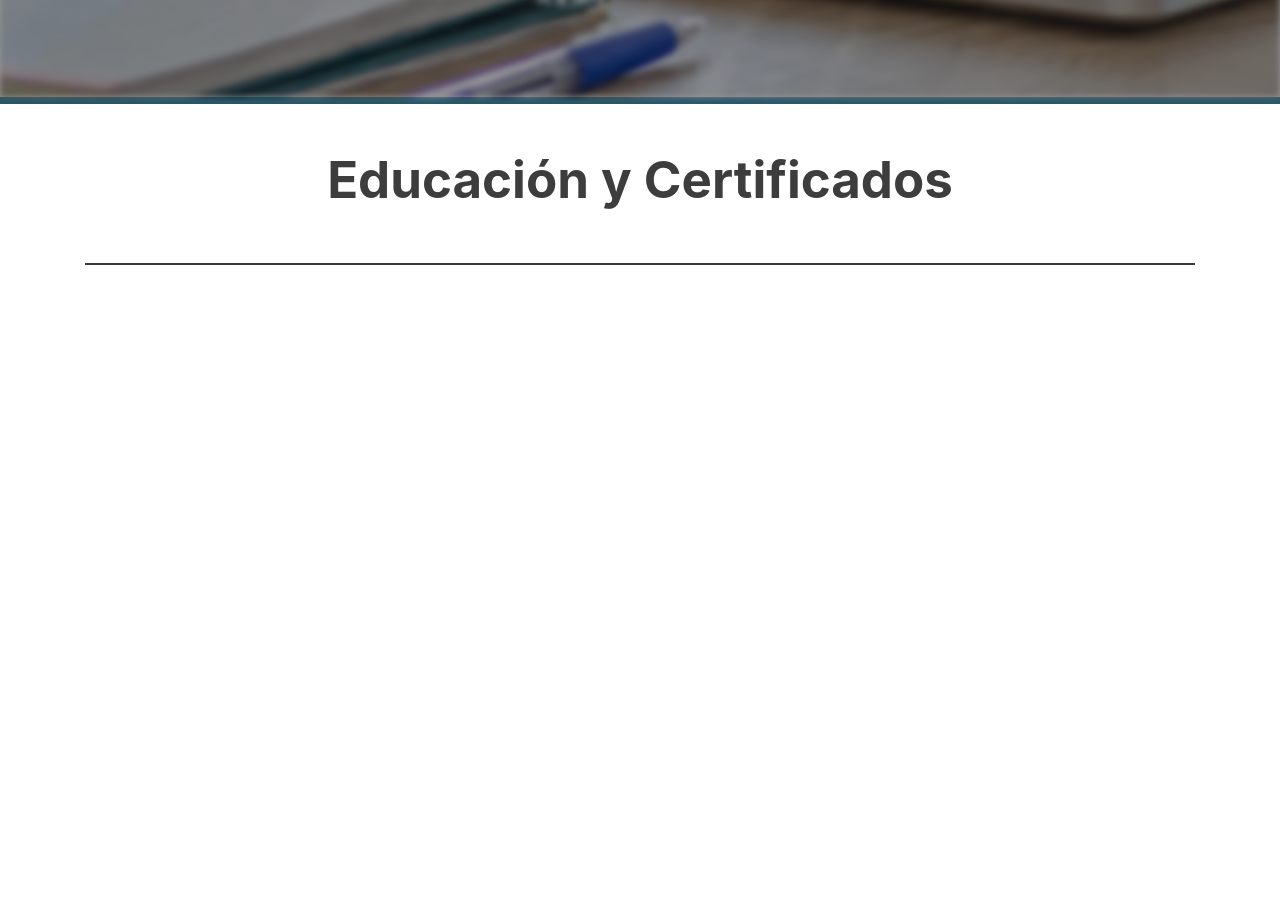
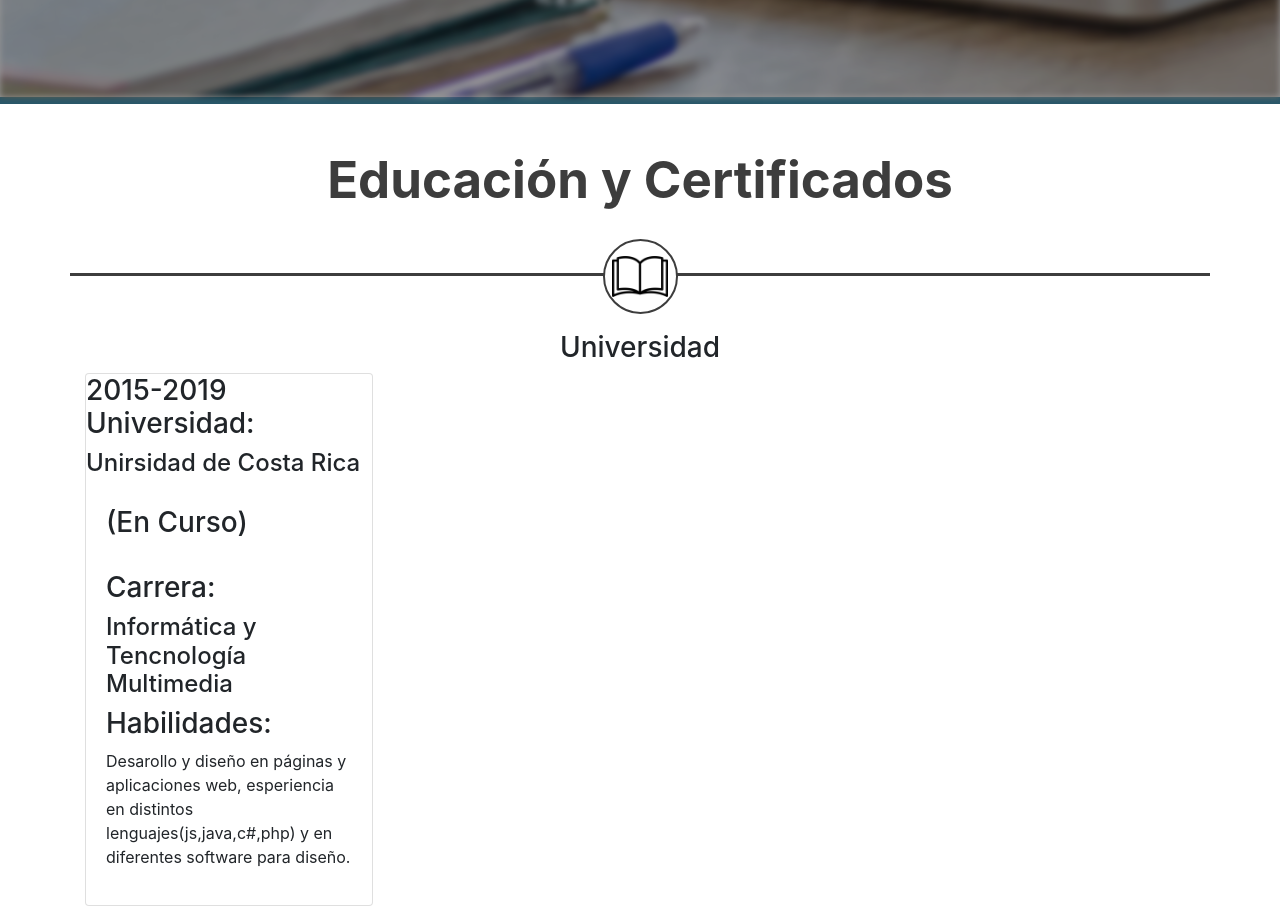
Before and after one commit to Enriquealfaro/Enriquealfaro.github.io, a plain HTML site: page index.html in a window 1280 px wide. Shown: the part 705-1611 px from the top of the page. Before the commit the page ends 1015 px from the top, so only its background shows below. Drawn offline with nearby package versions, Linux system fonts and the light colour scheme.

Commit message:
avance el la seccion de educacion, titulo y adornos con icono

```diff
--- a/css/style.css
+++ b/css/style.css
@@ -108,17 +108,29 @@ ul#underline li a {
     font-weight: bold;
     color: #3D3D3D;
     padding-top: 45px;
-    padding-bottom: 45px;
+    padding-bottom: 55px;
 }
 
 .division {
     width: 100%;
-    height: 2px;
+    height: 3px;
     background-color: #3D3D3D;
-    margin-bottom: 45px;
+    margin-bottom: 55px;
 }
 
-.section img {
-    width: 50px;
+.bloque-decoration {
+    background-color: white;
+    position: relative;
+    top: -34px;
+    width: 75px;
+    height: 75px;
     border-radius: 50%;
+    border: 2px solid #3D3D3D;
+    margin: auto;
+    text-align: center;
 }
+
+.bloque-decoration img {
+    width: 80%;
+    margin: 10% 0;
+}
--- a/index.html
+++ b/index.html
@@ -100,12 +100,41 @@
             <div class="row">
                 <div class="col">
                         <h1 class="titulo-general text-center">Educación y Certificados</h1>
-                        <div class="division"></div>
+                </div>
+            </div>
+            <div class="row container-decoration">
+                    <div class="division">
+                            <div class="bloque-decoration">
+                                    <img class="decorate-icon" src="assets/img/educacion.png" alt="icono de educacion">
                             </div>
-                        </div>
+                    </div>
+            </div>
+            <div class="row">
+                <div class="col">
+                    <div>
+                        <h3 class="subtitulo-general text-center">Universidad</h3>
+                    </div>
+                    <div class="">
+                            <div class="card" style="width: 18rem;">
+                                    <h3>2015-2019 <br /> Universidad: </h3>
+                                    <h4>Unirsidad de Costa Rica</h4>
+                                    <div class="card-body">
+                                    <h3>(En Curso)</h3><br/>
+                                    <h3>Carrera:</h3>
+                                    <h4>Informática y Tencnología Multimedia</h4>
+                                    <h3>Habilidades:</h3>
+                                    <p>Desarollo y diseño en páginas y aplicaciones web, esperiencia en distintos lenguajes(js,java,c#,php)
+                                    y en diferentes software para diseño.
+                                    </p>
+                                    </div>
+                            </div>
+                    </div>
 
-                    </div>
-                    </section>
+                </div>
+            </div>
+
+        </div>
+    </section>
 
                     <script src="https://code.jquery.com/jquery-3.3.1.slim.min.js" integrity="sha384-q8i/X+965DzO0rT7abK41JStQIAqVgRVzpbzo5smXKp4YfRvH+8abtTE1Pi6jizo" crossorigin="anonymous"></script>
                     <script src="https://cdnjs.cloudflare.com/ajax/libs/popper.js/1.14.7/umd/popper.min.js" integrity="sha384-UO2eT0CpHqdSJQ6hJty5KVphtPhzWj9WO1clHTMGa3JDZwrnQq4sF86dIHNDz0W1" crossorigin="anonymous"></script>
```
